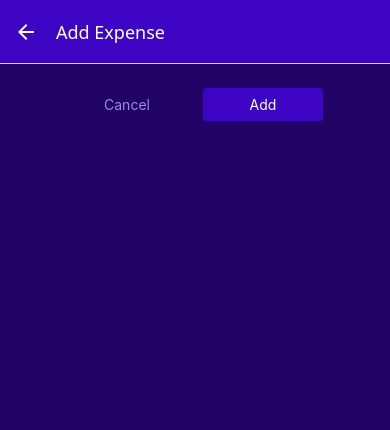
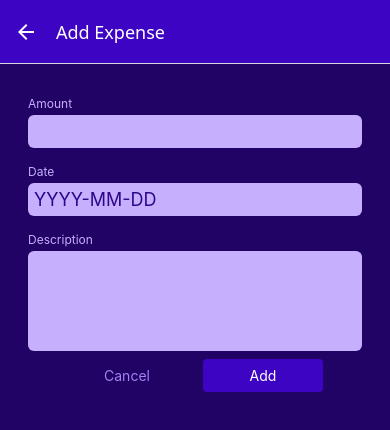
Before and after one commit to Jinesh87/expense-tracker, a React Native app: screen /ManageExpense in a window 390 px wide. Shown: the top 430 px of the page. Built offline with nearby package versions, Linux system fonts and the light colour scheme.

Commit message:
Cnfiguring Form Inputs

```diff
--- /dev/null
+++ b/components/ManageExpense/ExpenseForm.js
@@ -0,0 +1,33 @@
+import { View } from "react-native";
+import Input from './Input';
+function ExpenseForm() {
+    function amountChangedHandler() {}
+    return (
+        <View>
+            <Input
+                label="Amount"
+                textInputConfig={{
+                    keyboardType: 'decimal-pad',
+                    onChangeText: amountChangedHandler,
+                }}
+            />
+            <Input
+                label="Date"
+                textInputConfig={{
+                    placeholder: 'YYYY-MM-DD',
+                    maxLength: 10,
+                    onChangeText: () => { },
+                }}
+            />
+            <Input
+                label="Description"
+                textInputConfig={{
+                    multiline: true,
+                    // autoCapitalize: 'none'
+                    // autoCorrect: false // default is true
+                }}
+            />
+        </View>
+    );
+}
+export default ExpenseForm;
--- /dev/null
+++ b/components/ManageExpense/Input.js
@@ -0,0 +1,42 @@
+import { View, Text, TextInput, StyleSheet } from "react-native";
+import { GlobalStyles } from "../../constants/styles";
+
+function Input({ label, textInputConfig }) {
+    const inputStyles = [styles.input];
+
+    if (textInputConfig && textInputConfig.multiline) {
+        inputStyles.push(styles.inputMultiline)
+    }
+
+    return (
+        <View style={styles.inputContainer}>
+            <Text style={styles.label}>{label}</Text>
+            <TextInput style={inputStyles} {...textInputConfig} />
+        </View>
+    );
+}
+
+export default Input;
+
+const styles = StyleSheet.create({
+    inputContainer: {
+        marginHorizontal: 4,
+        marginVertical: 8,
+    },
+    label: {
+        fontSize: 12,
+        color: GlobalStyles.colors.primary100,
+        marginBottom: 4,
+    },
+    input: {
+        backgroundColor: GlobalStyles.colors.primary100,
+        color: GlobalStyles.colors.primary700,
+        padding: 6,
+        borderRadius: 6,
+        fontSize: 18,
+    },
+    inputMultiline: {
+        minHeight: 100,
+        textAlignVertical: 'top'
+    }
+});
--- a/screens/ManageExpense.js
+++ b/screens/ManageExpense.js
@@ -4,6 +4,7 @@
 import { GlobalStyles } from "../constants/styles";
 import Button from "../components/UI/Button";
 import { ExpensesContext } from "../store/expenses-context";
+import ExpenseForm from "../components/ManageExpense/ExpenseForm";
 
 function ManageExpense({ route, navigation }) {
     const expensesCtx = useContext(ExpensesContext);
@@ -41,6 +42,7 @@
     }
     return (
         <View style={styles.container}>
+        <ExpenseForm />
             <View style={styles.buttons}>
                 <Button style={styles.button} mode="flat" onPress={cancelHandler}>
                     Cancel
```
